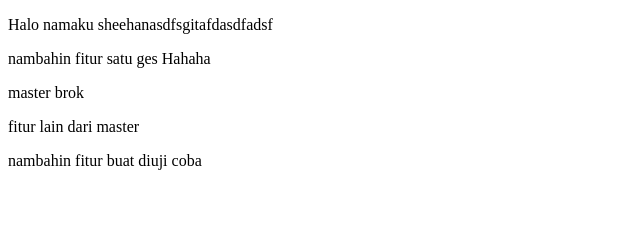
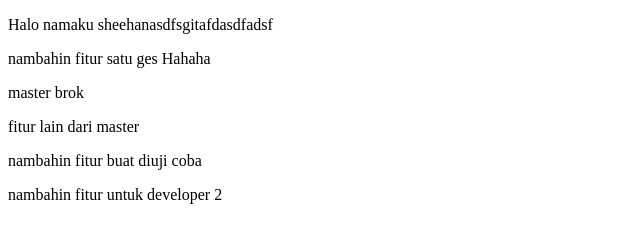
Before and after one commit to HanumGoo/skills-introduction-to-github, a plain HTML site: page Index.html in a window 1280 px wide. Shown: the whole page, without its empty margins (0-640 px from the left). Drawn offline with Linux system fonts and the light colour scheme.

Commit message:
feat: fitur dari developer 2

```diff
--- a/Index.html
+++ b/Index.html
@@ -13,5 +13,7 @@
     <p>fitur lain dari master</p>
 
     <p>nambahin fitur buat diuji coba</p>
+
+    <p>nambahin fitur untuk developer 2</p>
 </body>
 </html>
```
